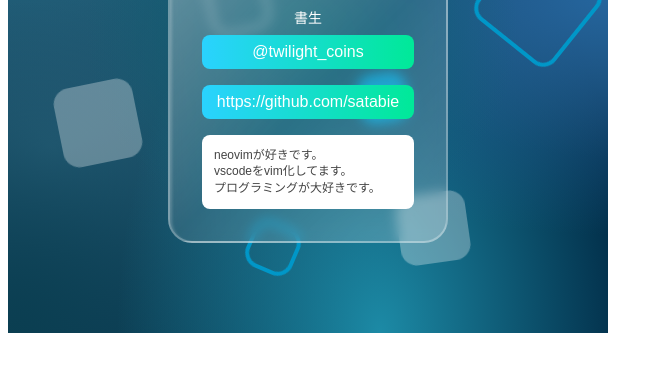
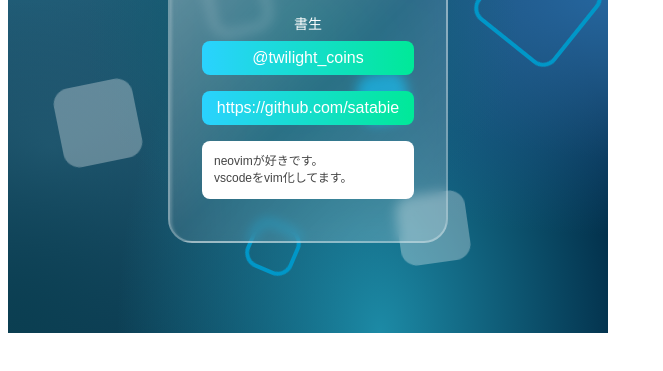
Before and after one commit to satabie/profile_card, a plain HTML site: page index.html in a window 1280 px wide. Shown: the part 275-646 px from the top of the page, without its empty margins (0-663 px from the left). Drawn offline with Linux system fonts and the light colour scheme.

Commit message:
Update index.html

```diff
--- a/index.html
+++ b/index.html
@@ -31,7 +31,7 @@
           <span class="link text">@twilight_coins</span>
           <span class="link text">https://github.com/satabie</span>
           <span class="comment text"
-            >neovimが好きです。<br />vscodeをvim化してます。<br />プログラミングが大好きです。</span
+            >neovimが好きです。<br />vscodeをvim化してます。<br /> </span
           >
         </div>
       </a>
```
